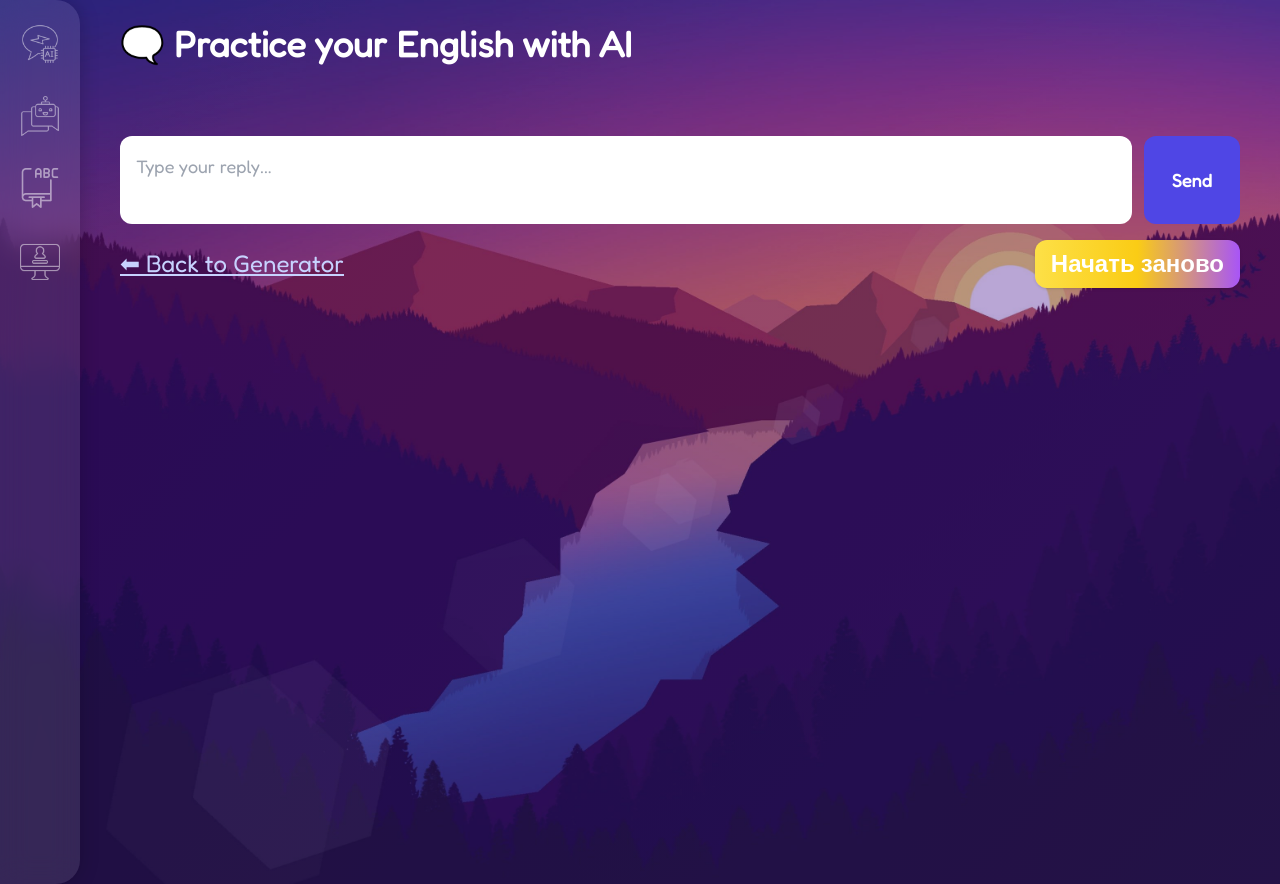
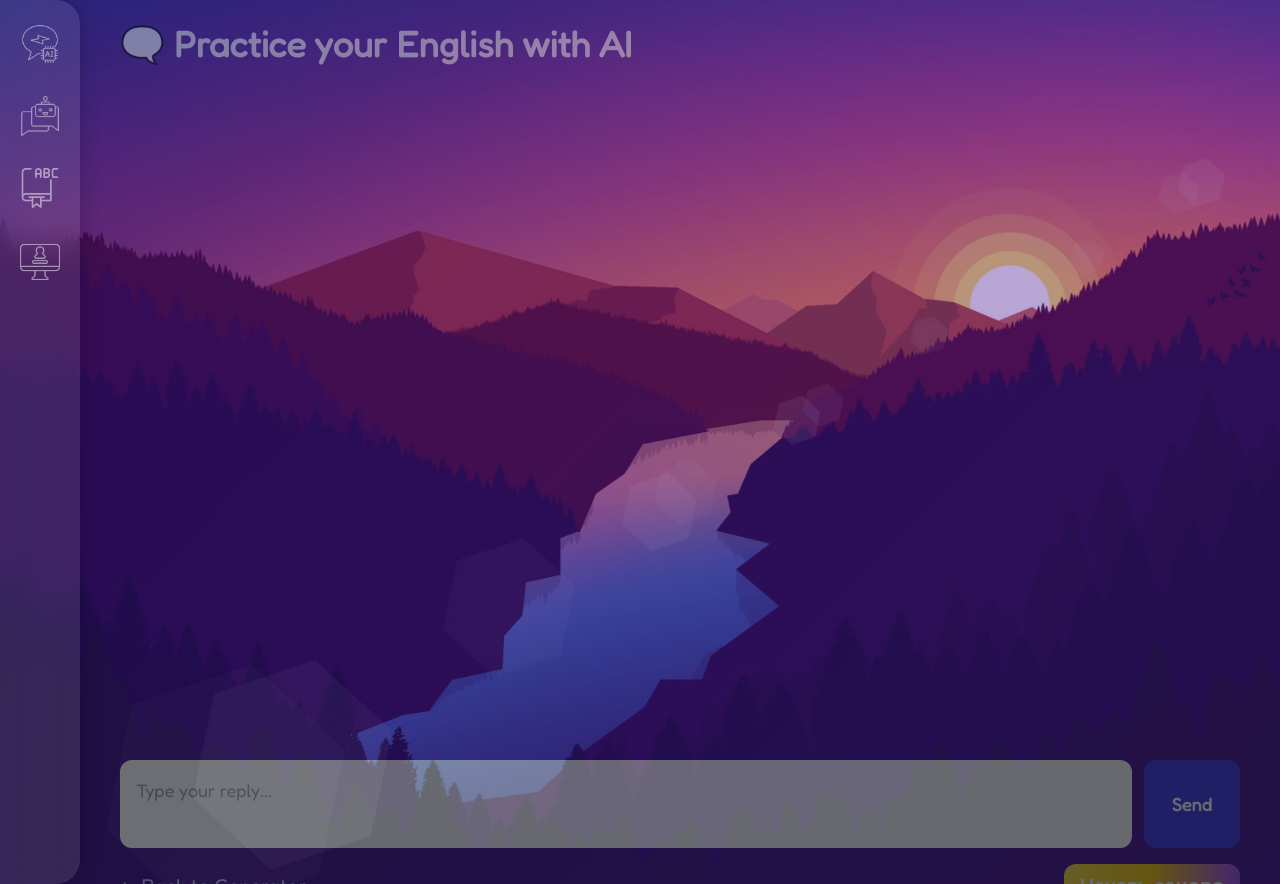
Before and after one commit to KarinaGalimova98/englishai-final, a Flask app: template templates/chat.html in a window 1280 px wide. Run offline with Flask 3, Linux system fonts and the light colour scheme; the template is opened without the code that fills it, so the values that code supplies are empty; parts of the project's set-up code (start-up, migrations or seed data) failed here and were passed over; some libraries are stand-ins or nearby versions.

Commit message:
adaptation s

```diff
--- a/templates/chat.html
+++ b/templates/chat.html
@@ -95,10 +95,10 @@
 
 
     <!-- Контент поверх -->
-    <div class="flex-1 flex flex-col h-full relative z-10">
+    <div class="min-h-screen flex flex-col text-white text-xl">
       <h1 class="text-2xl sm:text-3xl md:text-4xl font-bold mb-6 text-white">🗨️ Practice your English with AI</h1>
 
-      <div id="chat-container" class="overflow-y-auto space-y-2 sm:space-y-3 md:space-y-4 px-2 sm:px-4 py-4 pb-2">
+      <div id="chat-container" class="flex-grow overflow-y-auto space-y-2 sm:space-y-3 md:space-y-4 px-2 sm:px-4 py-4">
 
 
 
```
